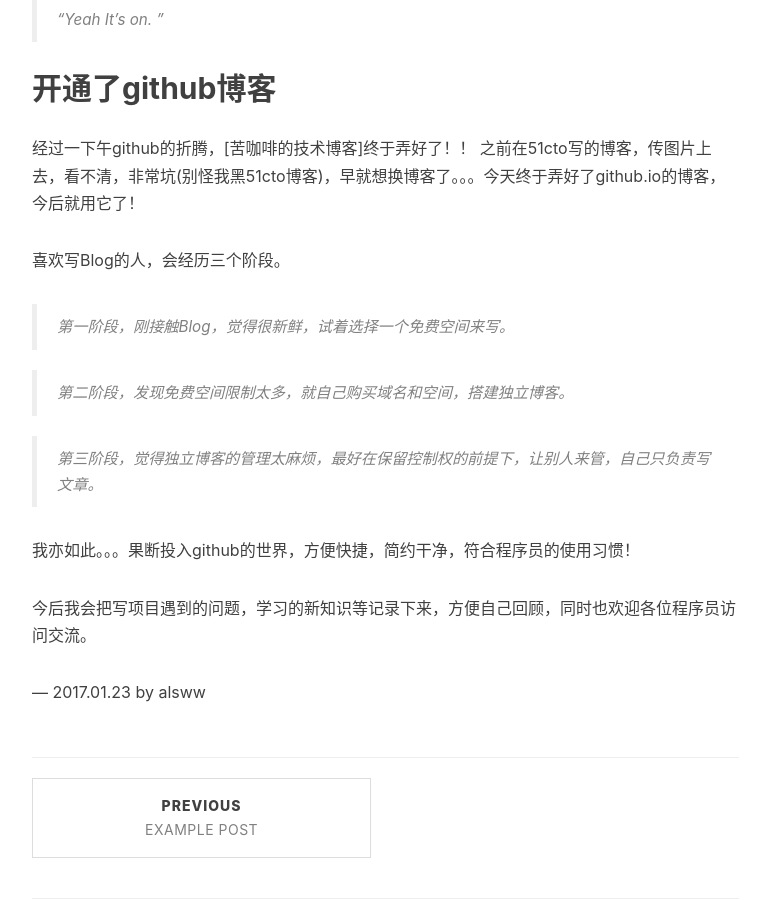
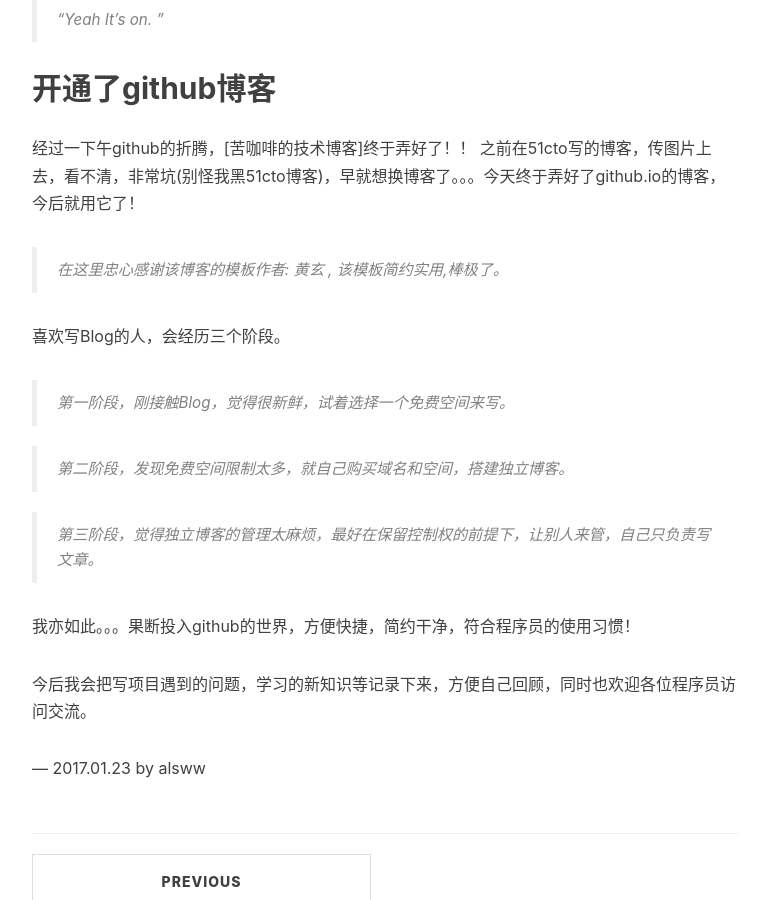
Before and after one commit to alsww/alsww.github.io, a Jekyll site: the page built from _posts/2017-01-23-hello.markdown, in a window 1280 px wide and 900 px high, scrolled down 566 px. Shown: the whole window, without its empty margins (233-1000 px from the left). Built offline with Jekyll 4.4.1, drawn with Linux system fonts in a browser that asks for light colours; nearby versions of some CDN libraries; comment, search, counter and statistics services are not loaded.

Commit message:
add a blog:hello change2

```diff
--- a/_posts/2017-01-23-hello.markdown
+++ b/_posts/2017-01-23-hello.markdown
@@ -17,6 +17,8 @@
 经过一下午github的折腾，[苦咖啡的技术博客]终于弄好了！！
 之前在51cto写的博客，传图片上去，看不清，非常坑(别怪我黑51cto博客)，早就想换博客了。。。今天终于弄好了github.io的博客，今后就用它了！
 
+> 在这里忠心感谢该博客的模板作者: 黄玄 , 该模板简约实用,棒极了。
+
 
 喜欢写Blog的人，会经历三个阶段。
 
```
